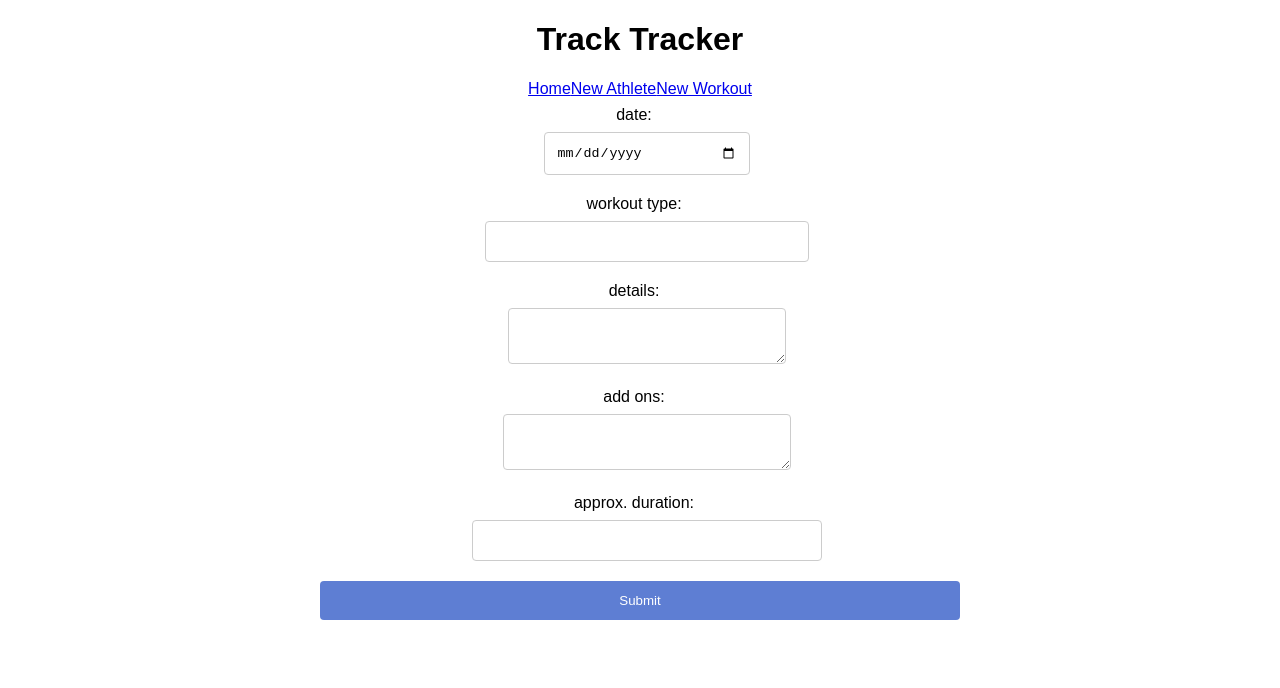
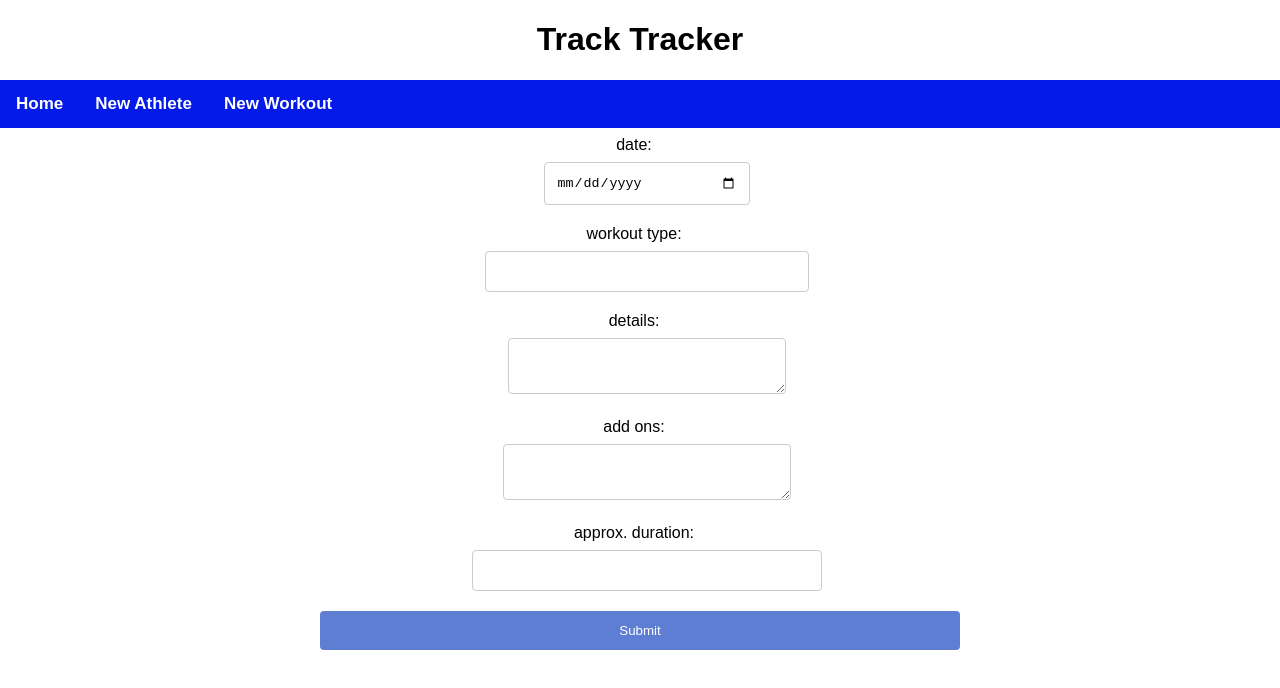
Before and after one commit to tempobeast/track-tracker-frontend, a React (Create React App) app: page /new-workout in a window 1280 px wide. Shown: the top 688 px of the page. Built offline with nearby package versions, Linux system fonts and the light colour scheme; no server answers.

Commit message:
css styling for NavLinks updated

```diff
--- a/src/App.css
+++ b/src/App.css
@@ -30,7 +30,7 @@ h1 {
 }
 
 .athlete_name {
-  background-color: blue;
+  background-color: rgb(3, 26, 232);
   padding-left: 10px;
   border-radius: 10px 0 10px 0;
   color: white
@@ -40,7 +40,7 @@ h1 {
   background-color: gray;
   padding-left: 10px;
   border-radius: 10px 0 10px 0;
-  border-color: blue;
+  border-color: rgb(3, 26, 232);
   color: white
 }
 
@@ -189,7 +189,7 @@ input[type=submit] {
 }
 
 input[type=submit]:hover {
-  background-color: blue;
+  background-color: rgb(3, 26, 232);
 }
 
 .container {
@@ -210,14 +210,14 @@ input[type=submit]:hover {
   margin-top: 6px;
 }
 
-/* Clear floats after the columns */
+
 .row:after {
   content: "";
   display: table;
   clear: both;
 }
 
-/* Responsive layout - when the screen is less than 600px wide, make the two columns stack on top of each other instead of next to each other */
+
 @media screen and (max-width: 600px) {
   .col-25, .col-75, input[type=submit] {
     width: 100%;
@@ -229,3 +229,23 @@ input[type=submit]:hover {
   width: 75%;
 
 }
+
+#nav {
+  overflow: hidden;
+  background-color: rgb(3, 26, 232);
+}
+
+.nav_button {
+  float: left;
+  color: white;
+  text-align: center;
+  padding: 14px 16px;
+  text-decoration: none;
+  font-size: 17px;
+  font-weight: bolder;
+}
+
+.nav_button:hover{
+  background-color: #ccc;
+  color: rgb(3, 26, 232)
+}
```
